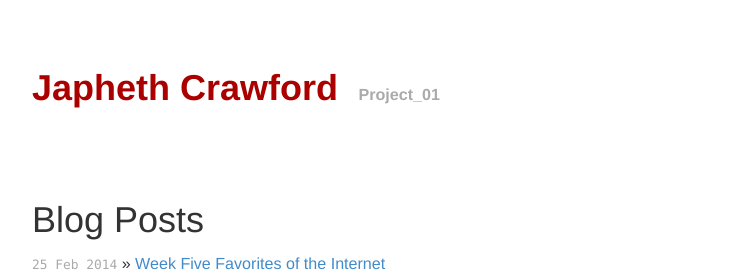
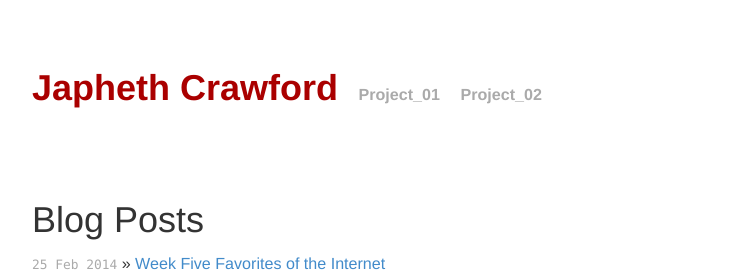
Before and after one commit to japhethcrawford/classblog, a Jekyll site: the page built from index.html, in a window 1280 px wide. Shown: the top 278 px of the page, without its empty margins (270-1009 px from the left). Built offline with Jekyll 4.4.1, drawn with Linux system fonts in a browser that asks for light colours; Markdown is read by kramdown in place of the engine named in the settings; comment, search, counter and statistics services are not loaded.

Commit message:
Fix Project links

```diff
--- a/_layouts/default.html
+++ b/_layouts/default.html
@@ -23,7 +23,9 @@
 	        <div class="site">
 	          <div class="header ">
 	            <h1 class="title"><a href="{{ site.url }}">{{ site.name }}</a></h1>
-	            <a class="extra" href="{{ site.url }}/proj1.html">Project_01</a>
+	            <a class="extra" href="{{ site.url }}/proj1">Project_01</a>
+	            <a class="extra" href="{{ site.url }}/proj2">Project_02</a>
+
 	          </div><!-- End Header -->
 
 	          {{ content }}
```
Also changed, not shown: 1 other file.
